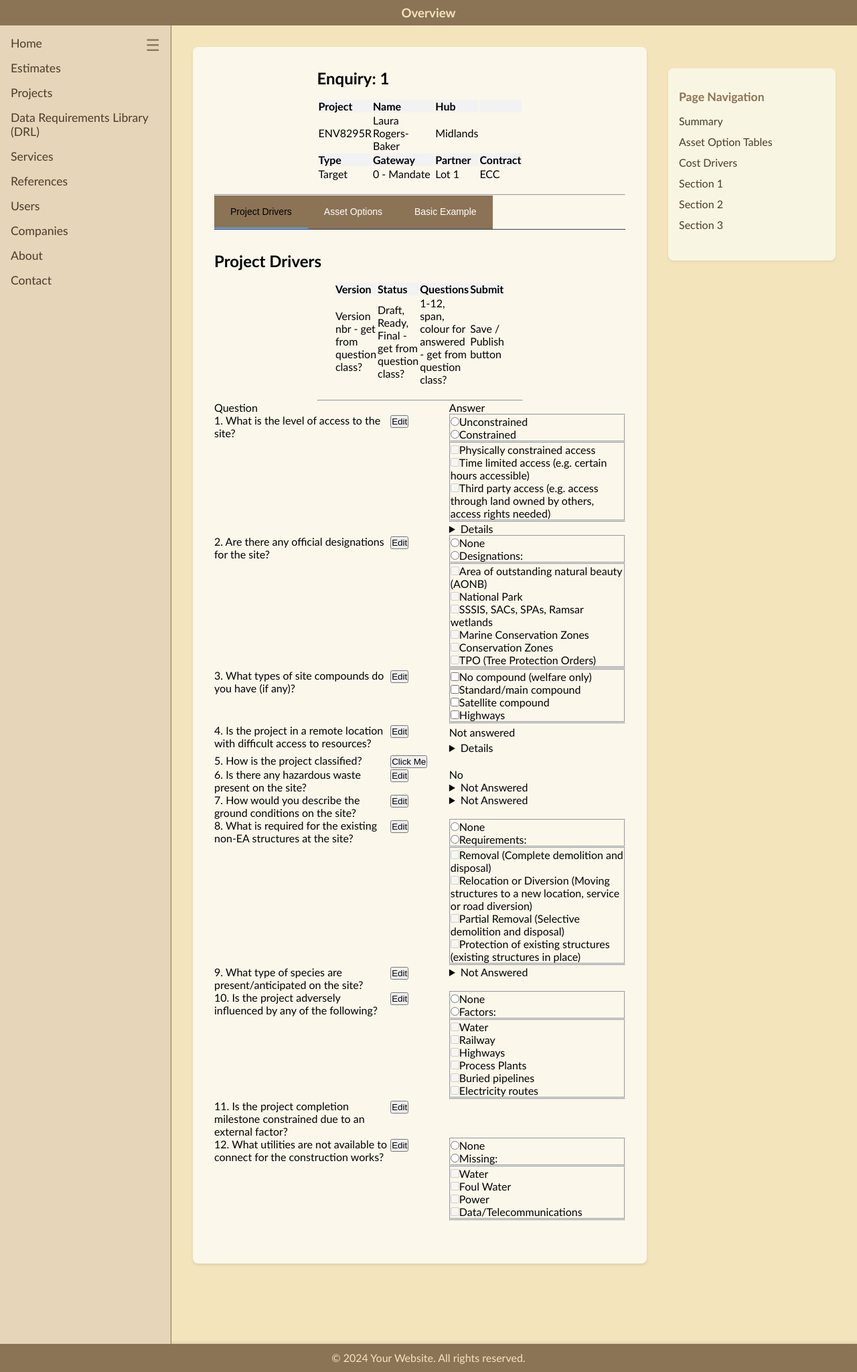
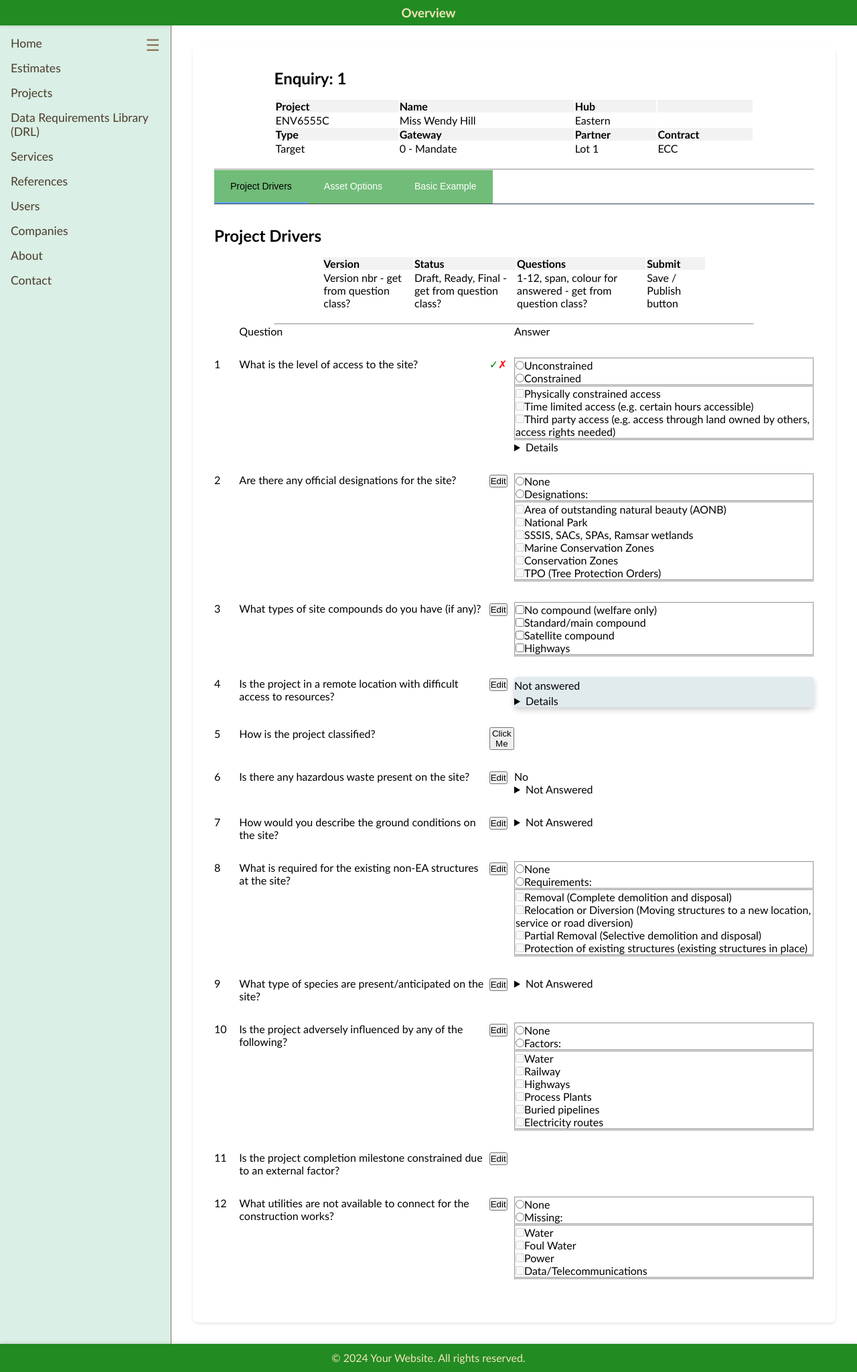
Before and after one commit to alan1world/construction-estimating, a Flask app: page /enquiries/1 in a window 1280 px wide. Shown: the whole page at 67% size. Run offline with Flask 3, Linux system fonts and the light colour scheme.

Commit message:
CSS updates

```diff
--- a/src/estimating_construction/static/css/site.css
+++ b/src/estimating_construction/static/css/site.css
@@ -5,7 +5,7 @@ table.bod {
 .mid {
   margin-left: auto;
   margin-right: auto;
-  width: 50%;
+  width: 80%;
 }
 
 tr.hed {
@@ -27,7 +27,8 @@ tr.hed {
 }
 
 body {
-    background-color: #f4e4bc; /* Old book page color */
+    /* background-color: #f4e4bc; */ /* Old book page color */
+    background-color: white;
     /* font-family: 'Georgia', serif; */
     font-family: 'Optima', 'Futura', sans-serif;
     min-height: 100vh;
@@ -48,7 +49,8 @@ body {
 
 .header {
     grid-area: header;
-    background-color: #8b7355; /* Darker brown for header */
+    /* background-color: #8b7355; */ /* Darker brown for header */
+    background-color: ForestGreen;
     color: #f4e4bc;
     padding: 0.5rem;
     text-align: center;
@@ -57,7 +59,14 @@ body {
 
 .sidebar {
     grid-area: sidebar;
-    background-color: #e6d5b8; /* Slightly darker than background */
+    /* background-color: #e6d5b8; */ /* Slightly darker than background */
+    /*
+      #71BC78; Mantis Green
+      #ACE1AF; Celadon
+      #00A693; Persian Green
+      #009150 Spanish Green
+    */
+    background-color: #00915025;
     padding: 1rem;
     border-right: 1px solid #8b7355;
     position: relative;
@@ -120,7 +129,8 @@ body {
 .content {
     grid-area: content;
     padding: 2rem;
-    background-color: #f4e4bc;
+    /* background-color: #f4e4bc; */
+    background-color: white;
     overflow-y: auto; /* Make content section scrollable */
     max-height: calc(100vh - 80px); /* Adjusted for thinner header/footer */
 }
@@ -133,7 +143,8 @@ body {
 
 .main-content {
     flex: 2;
-    background-color: rgba(255, 255, 255, 0.7);
+    /* background-color: rgba(255, 255, 255, 0.7); */
+    background-color: white;
     padding: 2rem;
     border-radius: 8px;
     box-shadow: 0 2px 4px rgba(0, 0, 0, 0.1);
@@ -141,7 +152,8 @@ body {
 
 .page-nav {
     flex: 1;
-    background-color: #f9f5e3;
+    /* background-color: #f9f5e3; */
+    background-color: white;
     padding: 2rem 1rem;
     border-radius: 8px;
     box-shadow: 0 2px 4px rgba(0, 0, 0, 0.07);
@@ -180,7 +192,8 @@ body {
 
 .footer {
     grid-area: footer;
-    background-color: #8b7355;
+    /* background-color: #8b7355; */
+    background-color: ForestGreen;
     color: #f4e4bc;
     padding: 0.5rem;
     text-align: center;
@@ -197,10 +210,29 @@ p {
 
 .cost-drivers {
   display: grid;
-  grid-template-columns: [question] 3fr [edit] 1fr [answer] 3fr;
+  row-gap: 30px;
+  grid-template-columns: [qnbr] 1fr [question] 10fr [edit] 1fr [answer] 12fr;
 }
 
 .cost-driver-modal {
   position: fixed;
   z-index: 1000;
 }
+
+.card {
+  /* Add shadows to create the "card" effect */
+  box-shadow: 0 4px 8px 0 rgba(0,0,0,0.2);
+  transition: 0.3s;
+  border-radius: 5px; /* 5px rounded corners */
+  /*
+    #E1EBEE Marian Blue
+    #A3C1AD Cambridge Blue
+    #AFDBF5 Uranian Blue
+  */
+  background-color: #E1EBEE;
+}
+
+/* On mouse-over, add a deeper shadow */
+.card:hover {
+  box-shadow: 0 8px 16px 0 rgba(0,0,0,0.2);
+}
--- a/src/estimating_construction/static/css/tabs.css
+++ b/src/estimating_construction/static/css/tabs.css
@@ -10,7 +10,8 @@
 
 .tab-button {
     background: none;
-    background-color: #8b7355;
+    /* background-color: #8b7355; */
+    background-color: #71BC78;
     border: none;
     /* color: #94a3b8; */
     color: #ffffff;
@@ -28,7 +29,8 @@
 
 .tab-button.active {
     color: #000000;
-    background-color: #8b7355;
+    /* background-color: #8b7355; */
+    background-color: #71BC78;
     border-bottom-color: #60a5fa;
 }
 
--- a/src/estimating_construction/templates/base.html
+++ b/src/estimating_construction/templates/base.html
@@ -73,15 +73,15 @@
 
                     </section>
 
-                    <aside class="page-nav">
-                        <h3>Page Navigation</h3>
-                        <ul>
-                            {% block internallinks %}{% endblock %}
-                            <li><a href="#section1">Section 1</a></li>
-                            <li><a href="#section2">Section 2</a></li>
-                            <li><a href="#section3">Section 3</a></li>
-                        </ul>
-                    </aside>
+                    <!-- <aside class="page-nav"> -->
+                    <!--     <h3>Page Navigation</h3> -->
+                    <!--     <ul> -->
+                    <!--         {% block internallinks %}{% endblock %} -->
+                    <!--         <li><a href="#section1">Section 1</a></li> -->
+                    <!--         <li><a href="#section2">Section 2</a></li> -->
+                    <!--         <li><a href="#section3">Section 3</a></li> -->
+                    <!--     </ul> -->
+                    <!-- </aside> -->
 
                 </div>
             </main>
--- a/src/estimating_construction/templates/cost_driver_questions/cd1.html
+++ b/src/estimating_construction/templates/cost_driver_questions/cd1.html
@@ -1,5 +1,6 @@
-<div>1. What is the level of access to the site?</div>
-<div><button>Edit</button></div>
+<div>1</div>
+<div>What is the level of access to the site?</div>
+<div><span style="color:green;">&#10003;</span><span style="color:red;">&#10007;</span></div>
 <div>
     <!-- <select id="example-multi-select" data-placeholder="Select options" multiple="multiple" data-multi-select> -->
     <!--     <option value="option1">Physically constrained access</option> -->
--- a/src/estimating_construction/templates/cost_driver_questions/cd10.html
+++ b/src/estimating_construction/templates/cost_driver_questions/cd10.html
@@ -1,4 +1,5 @@
-<div>10. Is the project adversely influenced by any of the following?</div>
+<div>10</div>
+<div>Is the project adversely influenced by any of the following?</div>
 <div><button>Edit</button></div>
 <div>
     <fieldset>
--- a/src/estimating_construction/templates/cost_driver_questions/cd11.html
+++ b/src/estimating_construction/templates/cost_driver_questions/cd11.html
@@ -1,3 +1,4 @@
-                    <div>11. Is the project completion milestone constrained due to an external factor?</div>
-                    <div><button>Edit</button></div>
-                    <div></div>
+<div>11</div>
+<div>Is the project completion milestone constrained due to an external factor?</div>
+<div><button>Edit</button></div>
+<div></div>
--- a/src/estimating_construction/templates/cost_driver_questions/cd12.html
+++ b/src/estimating_construction/templates/cost_driver_questions/cd12.html
@@ -1,4 +1,5 @@
-<div>12. What utilities are not available to connect for the construction works?</div>
+<div>12</div>
+<div>What utilities are not available to connect for the construction works?</div>
 <div><button>Edit</button></div>
 <div>
     <fieldset>
--- a/src/estimating_construction/templates/cost_driver_questions/cd2.html
+++ b/src/estimating_construction/templates/cost_driver_questions/cd2.html
@@ -1,4 +1,5 @@
-<div>2. Are there any official designations for the site?</div>
+<div>2</div>
+<div>Are there any official designations for the site?</div>
 <div><button>Edit</button></div>
 <div>
     <fieldset>
--- a/src/estimating_construction/templates/cost_driver_questions/cd3.html
+++ b/src/estimating_construction/templates/cost_driver_questions/cd3.html
@@ -1,4 +1,5 @@
-<div>3. What types of site compounds do you have (if any)?</div>
+<div>3</div>
+<div>What types of site compounds do you have (if any)?</div>
 <div><button>Edit</button></div>
 <div>
     <fieldset id="q3amulti">
--- a/src/estimating_construction/templates/cost_driver_questions/cd4.html
+++ b/src/estimating_construction/templates/cost_driver_questions/cd4.html
@@ -1,6 +1,7 @@
-                    <div>4. Is the project in a remote location with difficult access to resources?</div>
+<div>4</div>
+<div>Is the project in a remote location with difficult access to resources?</div>
 <div><button>Edit</button></div>
-                    <div>
+<div class="card">
     <p>Not answered</p>
     <p hidden>Form details here</p>
     <details name="cdq">
--- a/src/estimating_construction/templates/cost_driver_questions/cd5.html
+++ b/src/estimating_construction/templates/cost_driver_questions/cd5.html
@@ -1,3 +1,4 @@
-                    <div>5. How is the project classified?</div>
-                    <div><button hx-target="#q5a" hx-put="{{ url_for('cost_driver_questions') }}" hx-swap="innerHTML">Click Me</button></div>
-                    <div id="q5a"></div>
+<div>5</div>
+<div>How is the project classified?</div>
+<div><button hx-target="#q5a" hx-put="{{ url_for('cost_driver_questions') }}" hx-swap="innerHTML">Click Me</button></div>
+<div id="q5a"></div>
--- a/src/estimating_construction/templates/cost_driver_questions/cd6.html
+++ b/src/estimating_construction/templates/cost_driver_questions/cd6.html
@@ -1,4 +1,5 @@
-                    <div>6. Is there any hazardous waste present on the site?</div>
+<div>6</div>
+<div>Is there any hazardous waste present on the site?</div>
 <div><button>Edit</button></div>
 <div>
     <form>{{ hwform.waste.data }} </form>
--- a/src/estimating_construction/templates/cost_driver_questions/cd7.html
+++ b/src/estimating_construction/templates/cost_driver_questions/cd7.html
@@ -1,4 +1,5 @@
-                    <div>7. How would you describe the ground conditions on the site?</div>
+<div>7</div>
+<div>How would you describe the ground conditions on the site?</div>
 <div><button>Edit</button></div>
 <div>
     <details name="cdq">
--- a/src/estimating_construction/templates/cost_driver_questions/cd8.html
+++ b/src/estimating_construction/templates/cost_driver_questions/cd8.html
@@ -1,4 +1,5 @@
-<div>8. What is required for the existing non-EA structures at the site?</div>
+<div>8</div>
+<div>What is required for the existing non-EA structures at the site?</div>
 <div><button>Edit</button></div>
 <div>
     <fieldset>
--- a/src/estimating_construction/templates/cost_driver_questions/cd9.html
+++ b/src/estimating_construction/templates/cost_driver_questions/cd9.html
@@ -1,4 +1,5 @@
-<div>9. What type of species are present/anticipated on the site?</div>
+<div>9</div>
+<div>What type of species are present/anticipated on the site?</div>
 <div><button>Edit</button></div>
 <div>
     <details name="cdq">
--- a/src/estimating_construction/templates/cost_driver_questions/summary.html
+++ b/src/estimating_construction/templates/cost_driver_questions/summary.html
@@ -1,5 +1,5 @@
 <div class="mid bod">
-    <table class="mid">
+    <table class="mid breathe">
         <tr class="hed">
             <td>Version</td>
             <td>Status</td>
--- a/src/estimating_construction/templates/cost_drivers.html
+++ b/src/estimating_construction/templates/cost_drivers.html
@@ -1,3 +1,4 @@
+                    <div></div>
                     <div>Question</div>
                     <div></div>
                     <div>Answer</div>
--- a/src/estimating_construction/templates/enquiries.html
+++ b/src/estimating_construction/templates/enquiries.html
@@ -5,7 +5,7 @@
     <h1>Enquiry: {{ enq.enq }}</h1>
     </div>
     <div>
-    <table class="mid">
+    <table class="mid breathe">
         <tr class="hed">
             <td>Project</td>
             <td>Name</td>
@@ -229,8 +229,8 @@
 
 {% endblock %}
 
-{% block internallinks %}
-    <li><a href="#summary">Summary</a></li>
-    <li><a href="#options">Asset Option Tables</a></li>
-    <li><a href="#costdrivers">Cost Drivers</a></li>
-{% endblock %}
+<!-- {% block internallinks %} -->
+<!--     <li><a href="#summary">Summary</a></li> -->
+<!--     <li><a href="#options">Asset Option Tables</a></li> -->
+<!--     <li><a href="#costdrivers">Cost Drivers</a></li> -->
+<!-- {% endblock %} -->
```
Also changed, not shown: src/estimating_construction/templates/drl.html (+17 -17 lines). Lines whose indentation alone changed are shown as unchanged.
